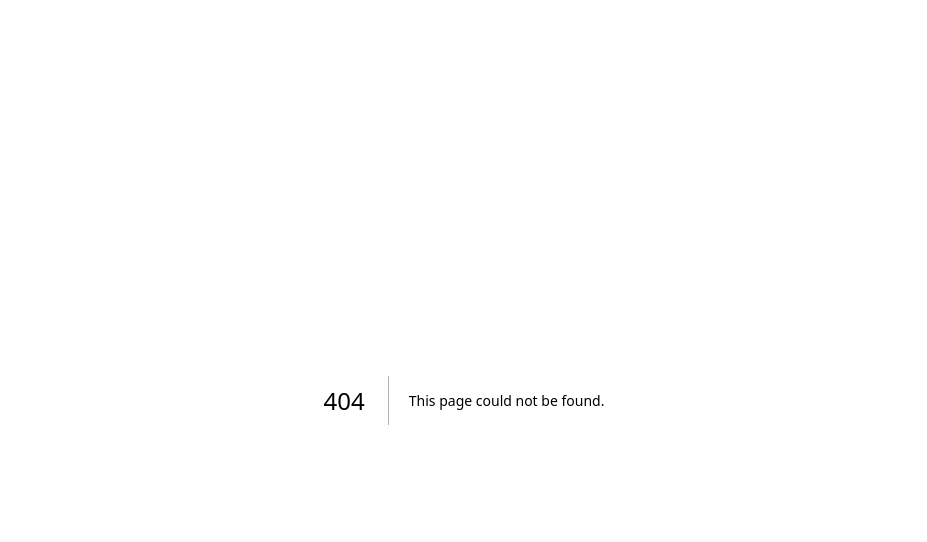
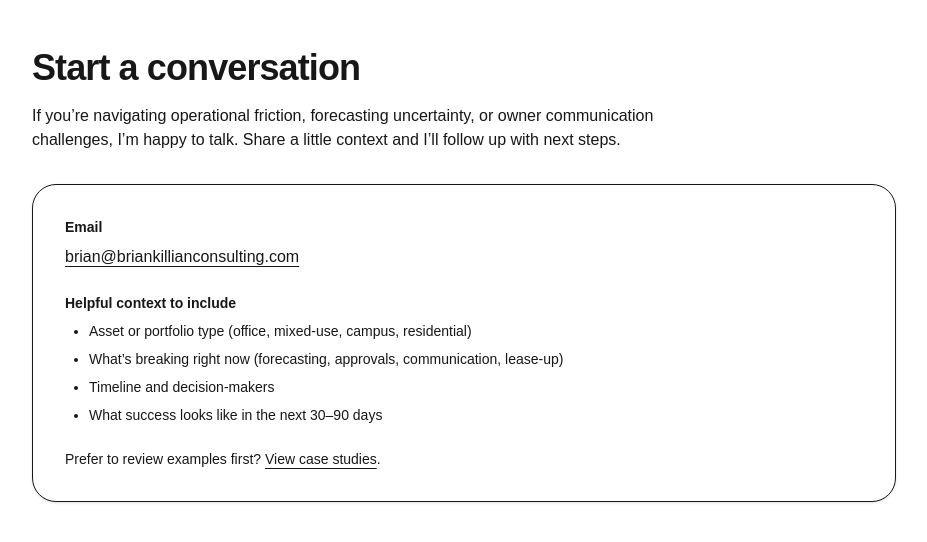
Before and after one commit to BK14782/brian-killian-consulting, a Next.js app: page /contact in a window 1280 px wide. Before the commit this address had no page. Shown: the top 542 px of the page, without its empty margins (176-1103 px from the left). Built offline with nearby package versions, Linux system fonts and the light colour scheme.

Commit message:
Fix contact route casing

```diff
--- /dev/null
+++ b/src/app/contact/page.tsx
@@ -0,0 +1,56 @@
+import Link from "next/link";
+
+export const metadata = {
+  title: "Contact | Brian Killian Consulting",
+  description:
+    "Get in touch to discuss consulting, fractional leadership, or operational improvements.",
+};
+
+export default function ContactPage() {
+  return (
+    <main className="mx-auto max-w-4xl px-4 py-12">
+      <h1 className="text-3xl font-semibold tracking-tight md:text-4xl">
+        Start a conversation
+      </h1>
+
+      <p className="mt-4 max-w-2xl text-muted-foreground">
+        If you’re navigating operational friction, forecasting uncertainty, or
+        owner communication challenges, I’m happy to talk. Share a little
+        context and I’ll follow up with next steps.
+      </p>
+
+      <div className="mt-8 grid gap-6 rounded-3xl border bg-background p-8 shadow-sm">
+        <div>
+          <div className="text-sm font-semibold">Email</div>
+          <a
+            className="mt-2 inline-block underline underline-offset-4"
+            href="mailto:brian@briankillianconsulting.com?subject=Consulting%20Inquiry"
+          >
+            brian@briankillianconsulting.com
+          </a>
+        </div>
+
+        <div>
+          <div className="text-sm font-semibold">Helpful context to include</div>
+          <ul className="mt-2 list-disc space-y-2 pl-6 text-sm text-muted-foreground">
+            <li>Asset or portfolio type (office, mixed-use, campus, residential)</li>
+            <li>What’s breaking right now (forecasting, approvals, communication, lease-up)</li>
+            <li>Timeline and decision-makers</li>
+            <li>What success looks like in the next 30–90 days</li>
+          </ul>
+        </div>
+
+        <div className="text-sm text-muted-foreground">
+          Prefer to review examples first?{" "}
+          <Link
+            className="underline underline-offset-4"
+            href="/case-studies"
+          >
+            View case studies
+          </Link>
+          .
+        </div>
+      </div>
+    </main>
+  );
+}
```
